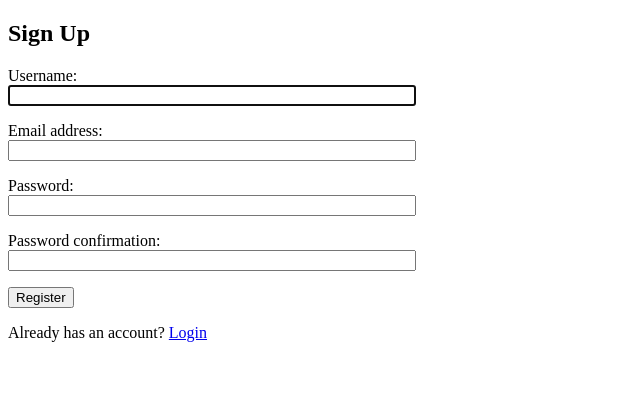
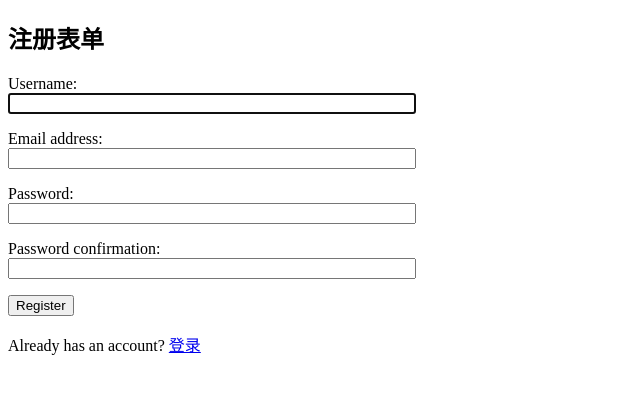
Before and after one commit to KingRenYuan/django_project_10, a Django app: page /register/ in a window 1280 px wide. Shown: the part 26-420 px from the top of the page, without its empty margins (0-640 px from the left). Run offline with Django 4.2, Linux system fonts and the light colour scheme.

Commit message:
update lang to Chinese

```diff
--- a/django_project/users/templates/users/register.html
+++ b/django_project/users/templates/users/register.html
@@ -3,7 +3,7 @@
 {% block content %}
 <form method="POST" novalidate>
 	{% csrf_token %}
-	<h2>Sign Up</h2>
+	<h2>注册表单</h2>
 
 	{% for field in form %}
 	<p>
@@ -18,6 +18,6 @@
 	</p>
 	{% endfor %}
 	<input type="submit" value="Register" />
-    <p> Already has an account? <a href="{% url 'login' %}">Login</a></p>
+    <p> Already has an account? <a href="{% url 'login' %}">登录</a></p>
 </form>
 {% endblock content%}
```
Also changed, not shown: django_project/db.sqlite3.
